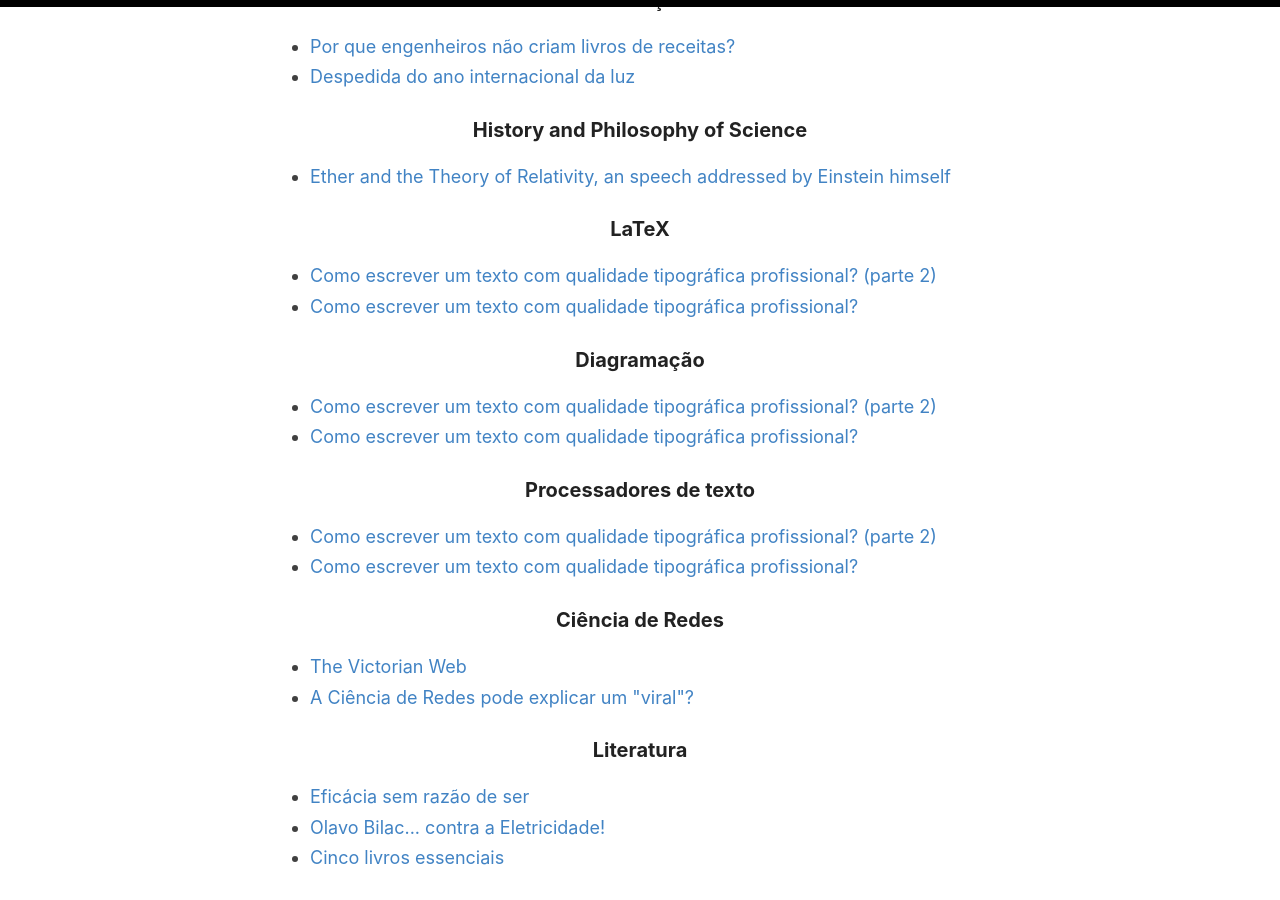
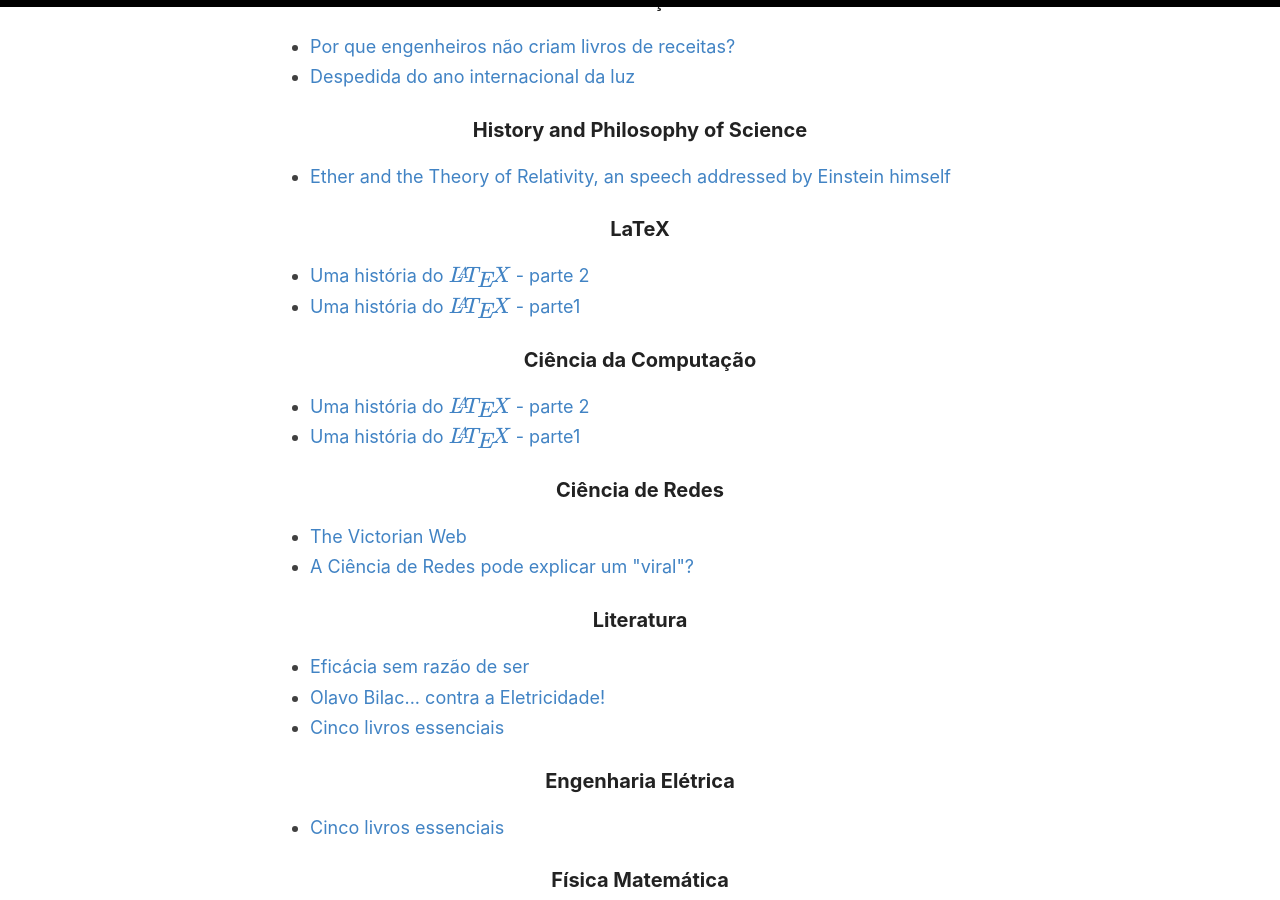
Before and after one commit to tonidandel/otelegrafo_, a Jekyll site: the page built from _pages/categorias.md, in a window 1280 px wide and 900 px high, scrolled down 398 px. Built offline with Jekyll 4.4.1, drawn with Linux system fonts in a browser that asks for light colours; nearby versions of some CDN libraries; some web fonts are replaced; formulas are drawn with MathJax 3.

Commit message:
modified:   _posts/2019-11-08-breve-historia-do-latex-parte1.md 	modified:   _posts/2019-11-15-breve-historia-do-latex-parte2.md

```diff
--- a/_posts/2019-11-08-breve-historia-do-latex-parte1.md
+++ b/_posts/2019-11-08-breve-historia-do-latex-parte1.md
@@ -1,11 +1,9 @@
 ---
 layout: post
-title: Como escrever um texto com qualidade tipográfica profissional?
+title: Uma história do $\LaTeX$ - parte1
 categories:
   - LaTeX
-  - Diagramação
-  - Processadores de texto
-comments: true
+  - Ciência da Computação
 ---
 
 E se eu dissesse que existe uma maneira de escrever um texto com qualidade profissional, seja um artigo de revista, um livro ou até um folheto sem ter aquela marca peculiar dos processadores de texto como o MS word, em que uma figura indomável fica pulando de lá pra cá ou sem perder aquelas preciosas horas escolhendo fontes e estilos? E mais, sem ter que contratar um diagramador profissional e sem gastar nada com isso? Apresento o $\LaTeX$.
--- a/_posts/2019-11-15-breve-historia-do-latex-parte2.md
+++ b/_posts/2019-11-15-breve-historia-do-latex-parte2.md
@@ -1,11 +1,9 @@
 ---
 layout: post
-title: Como escrever um texto com qualidade tipográfica profissional? (parte 2)
+title: Uma história do $\LaTeX$ - parte 2
 categories:
 - LaTeX
-- Diagramação
-- Processadores de texto
-comments: true
+- Ciência da Computação
 ---
 
 Antes de continuarmos, falemos um pouco da instalação do ambiente de edição e das instalações nos diferentes sistemas. Como não é o foco aqui, vou me atentar somente a links com sugestões de instalação para os sistemas operacionais GNU/Linux, Windows, MacOS, e na Nuvem:
```
